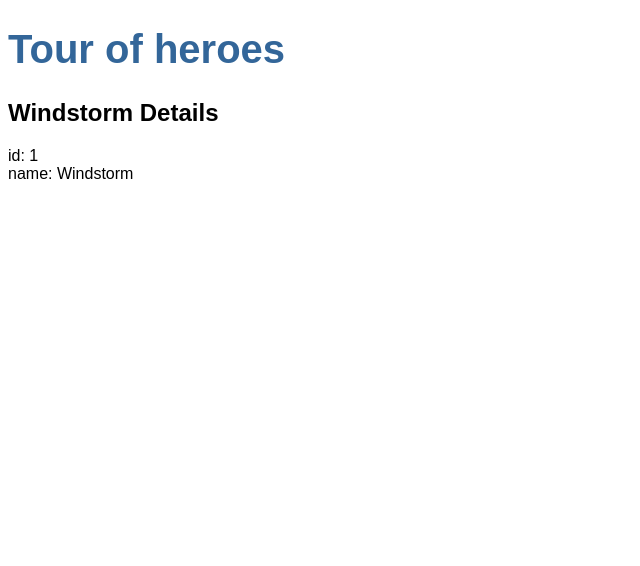
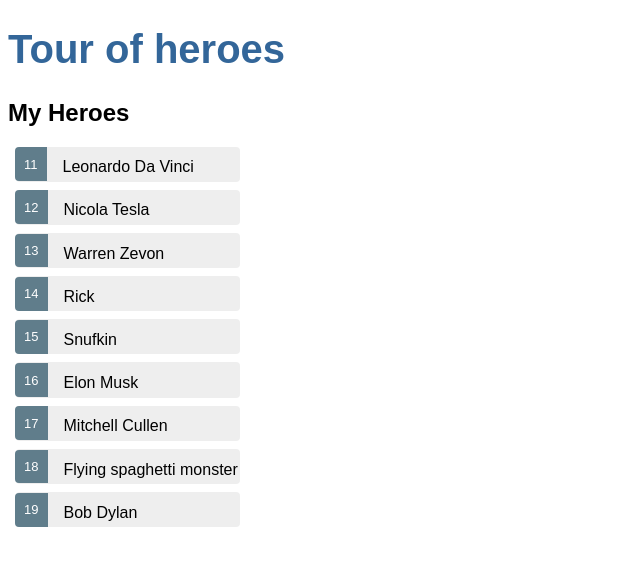
Before and after one commit to Piotrs2s/TourOfHeroes, an Angular app: page / in a window 1280 px wide. Shown: the top 566 px of the page, without its empty margins (0-640 px from the left). Built offline with nearby package versions, Linux system fonts and the light colour scheme.

Commit message:
Heroes list styled

```diff
--- a/src/app/app.module.ts
+++ b/src/app/app.module.ts
@@ -3,6 +3,7 @@
 
 import { AppComponent } from './app.component';
 import { HeroesComponent } from './heroes/heroes.component';
+import {FormsModule} from '@angular/forms'; // <- NgModel
 
 @NgModule({
   declarations: [
@@ -10,7 +11,8 @@
     HeroesComponent
   ],
   imports: [
-    BrowserModule
+    BrowserModule,
+    FormsModule
   ],
   providers: [],
   bootstrap: [AppComponent]
--- a/src/app/heroes/heroes.component.css
+++ b/src/app/heroes/heroes.component.css
@@ -0,0 +1,48 @@
+/* HeroesComponent's private CSS styles */
+.selected {
+    background-color: #CFD8DC !important;
+    color: white;
+  }
+  .heroes {
+    margin: 0 0 2em 0;
+    list-style-type: none;
+    padding: 0;
+    width: 15em;
+  }
+  .heroes li {
+    cursor: pointer;
+    position: relative;
+    left: 0;
+    background-color: #EEE;
+    margin: .5em;
+    padding: .3em 0;
+    height: 1.6em;
+    border-radius: 4px;
+  }
+  .heroes li.selected:hover {
+    background-color: #BBD8DC !important;
+    color: white;
+  }
+  .heroes li:hover {
+    color: #607D8B;
+    background-color: #DDD;
+    left: .1em;
+  }
+  .heroes .text {
+    position: relative;
+    top: -3px;
+  }
+  .heroes .badge {
+    display: inline-block;
+    font-size: small;
+    color: white;
+    padding: 0.8em 0.7em 0 0.7em;
+    background-color: #607D8B;
+    line-height: 1em;
+    position: relative;
+    left: -1px;
+    top: -4px;
+    height: 1.8em;
+    margin-right: .8em;
+    border-radius: 4px 0 0 4px;
+  }
--- a/src/app/heroes/heroes.component.html
+++ b/src/app/heroes/heroes.component.html
@@ -1,4 +1,21 @@
+<h2>My Heroes</h2>
+<ul class="heroes">
+  <li *ngFor="let hero of heroes" (click)="onSelect(hero)" [class.selected]="hero === selectedHero" >
+    <span class="badge">{{hero.id}}</span> {{hero.name}}
+  </li>
 
-  <h2>{{hero.name}} Details</h2>
-  <div><span>id: </span>{{hero.id}}</div>
-  <div><span>name: </span>{{hero.name}}</div>
+</ul>
+
+<div *ngIf="selectedHero">
+    <h2>{{selectedHero.name | uppercase}} Details</h2>
+    <div><span>id: </span>{{selectedHero.id}}</div>
+
+    <div>
+      <label>
+        name:
+        <input [(ngModel)]= "selectedHero.name" placeholder="name">
+      </label>
+
+    </div>
+
+</div>
--- a/src/app/heroes/heroes.component.ts
+++ b/src/app/heroes/heroes.component.ts
@@ -1,5 +1,6 @@
 import { Component, OnInit } from '@angular/core';
 import { Hero } from '../hero';
+import {HEROES} from '../mock-heroes';
 
 @Component({
   selector: 'app-heroes',
@@ -8,13 +9,20 @@
 })
 export class HeroesComponent implements OnInit {
 
-    hero: Hero = {
-    id:1,
-    name:'Windstorm'
-  };
+  //   hero: Hero = {
+  //   id:1,
+  //   name:'Windstorm'
+  // };
 
+  heroes = HEROES;
   constructor() { }
 
+
+  selectedHero: Hero;
+
+  onSelect(hero: Hero): void{
+    this.selectedHero = hero;
+  }
  /*good place for initialization logic */
   ngOnInit() {
 
--- /dev/null
+++ b/src/app/mock-heroes.ts
@@ -0,0 +1,14 @@
+import { Hero } from './hero';
+
+export const HEROES: Hero[] = [
+    {id: 11, name: 'Leonardo Da Vinci'},
+    {id: 12, name: 'Nicola Tesla'},
+    {id: 13, name: 'Warren Zevon'},
+    {id: 14, name: 'Rick'},
+    {id: 15, name: 'Snufkin'},
+    {id: 16, name: 'Elon Musk'},
+    {id: 17, name: 'Mitchell Cullen'},
+    {id: 18, name: 'Flying spaghetti monster'},
+    {id: 19, name: 'Bob Dylan'}
+
+];
```
